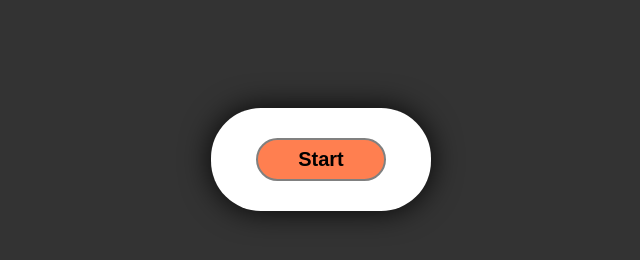
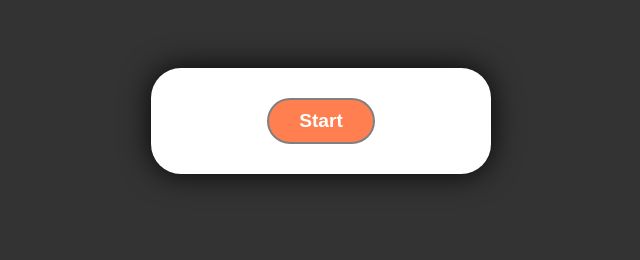
Before and after one commit to SuRu190/JavaScript-Dom-Practice, a plain HTML site: page task02-toggle-button-text/index.html in a window 1280 px wide. Shown: the whole page, without its empty margins (319-959 px from the left). Drawn offline with Linux system fonts and the light colour scheme.

Commit message:
Update style.css

```diff
--- a/task02-toggle-button-text/style.css
+++ b/task02-toggle-button-text/style.css
@@ -1,28 +1,32 @@
+/* Base styles */
 body {
     font-family: cursive;
-    padding: 100px;
+    padding: 60px 20px;
     background-color: #333;
     text-align: center;
 }
 
 .container {
     background-color: white;
-    padding: 30px;
+    padding: 30px 20px;
     border: none;
-    border-radius: 50px;
+    border-radius: 30px;
     box-shadow: 0 0 30px rgba(0, 0, 0, 0.9);
-    width: 15%;
+    width: 90%;
+    max-width: 300px;
     margin: auto;
 }
 
 button {
-    font-size: 20px;
-    padding: 8px 40px;
+    font-size: 1.2rem;
+    padding: 10px 30px;
     border: 2px solid grey;
     border-radius: 50px;
     font-weight: 600;
     cursor: pointer;
     background-color: coral;
+    color: white;
+    transition: background-color 0.3s ease;
 }
 
 button:hover {
```
